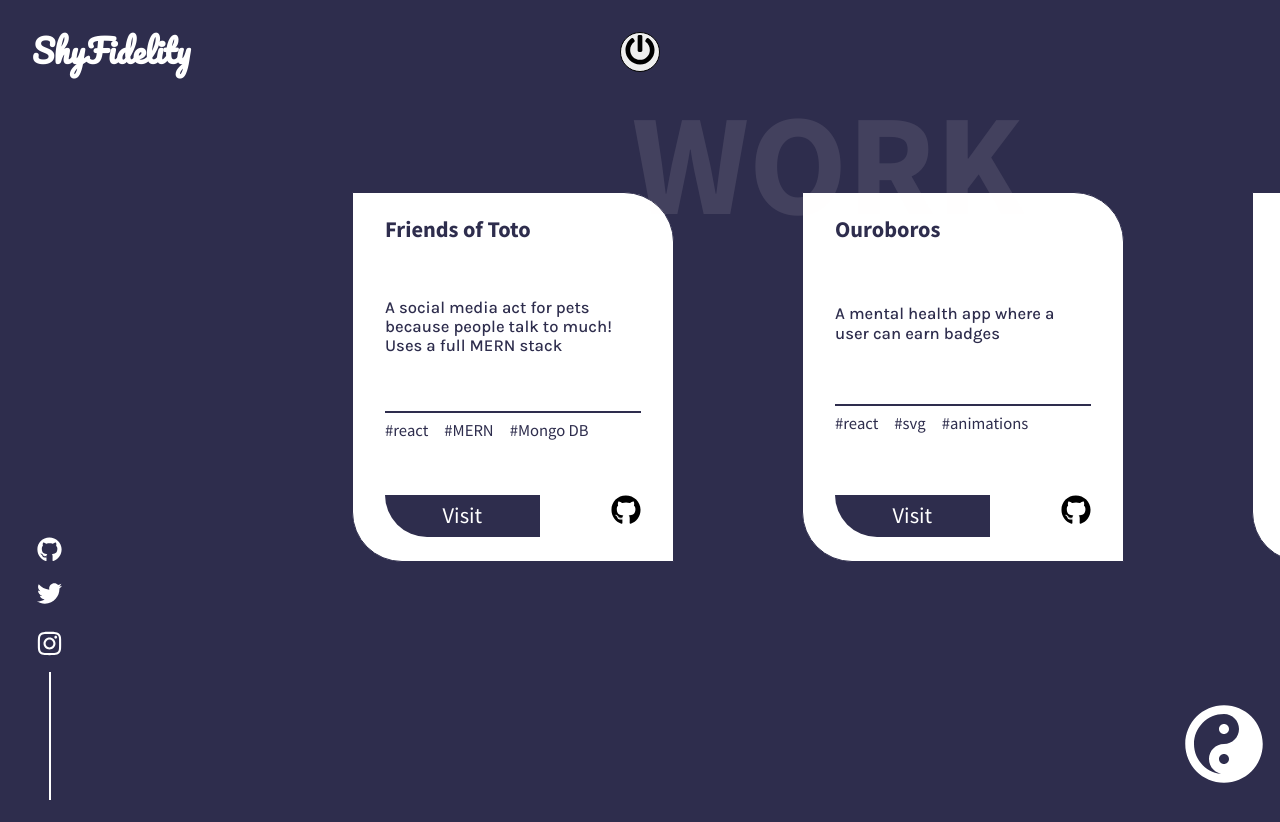
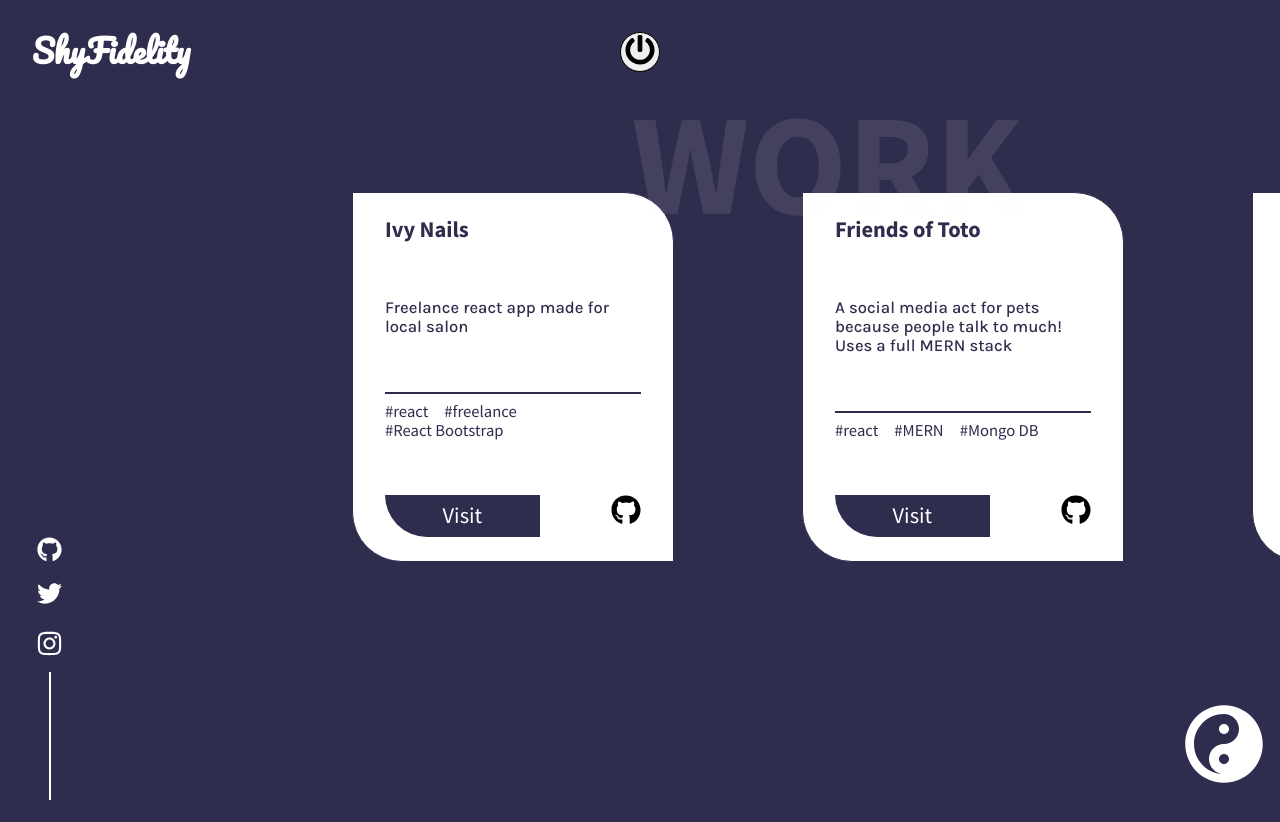
Before and after one commit to ShyFidelity/portfolio, a React (Create React App) app: page /work in a window 1280 px wide. Shown: the top 822 px of the page. Built offline with nearby package versions, Linux system fonts and the light colour scheme.

Commit message:
work data

```diff
--- a/src/components/WorkData.js
+++ b/src/components/WorkData.js
@@ -1,4 +1,13 @@
 export const Work = [
+    {
+        id:0,
+        name:"Ivy Nails",
+        description:"Freelance react app made for local salon",
+        tags:["react","freelance","React Bootstrap"],
+
+        demo:"https://shyfidelity.github.io/ivy/",
+        github:"https://github.com/ShyFidelity/ivy"
+    },
     {
         id:1,
         name:"Friends of Toto",
```
